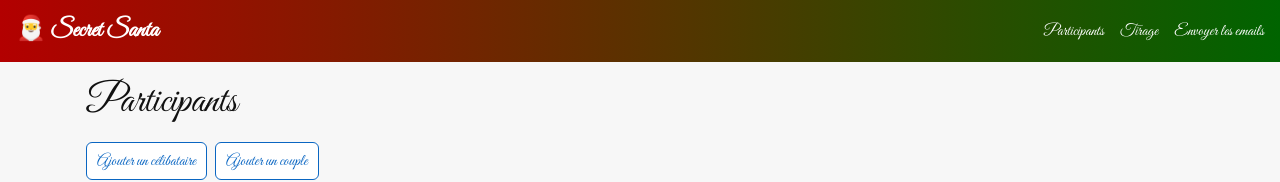
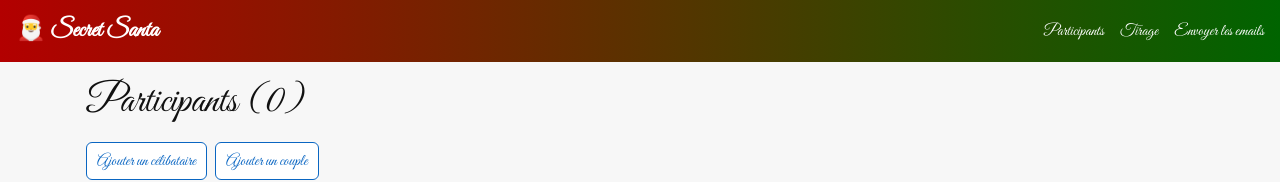
Before and after one commit to CodeByBios/secret-santa-ui, an Angular app: page / in a window 1280 px wide. Shown: the top 182 px of the page. Built offline with nearby package versions, Linux system fonts and the light colour scheme; no server answers.

Commit message:
update participants page

```diff
--- a/src/app/features/participants/participants-page.component.ts
+++ b/src/app/features/participants/participants-page.component.ts
@@ -10,7 +10,7 @@ import { ParticipantFormCoupleComponent } from './participant-form-couple.compon
   imports: [ParticipantTagComponent, ParticipantFormSingleComponent, ParticipantFormCoupleComponent],
   template: `
     <section aria-labelledby="participants-title">
-      <h1 id="participants-title">Participants</h1>
+      <h1 id="participants-title">Participants ({{participants().length}})</h1>
 
       <div class="actions" role="group" aria-label="Actions">
         <button type="button" class="btn" (click)="openSingle()">Ajouter un célibataire</button>
```
